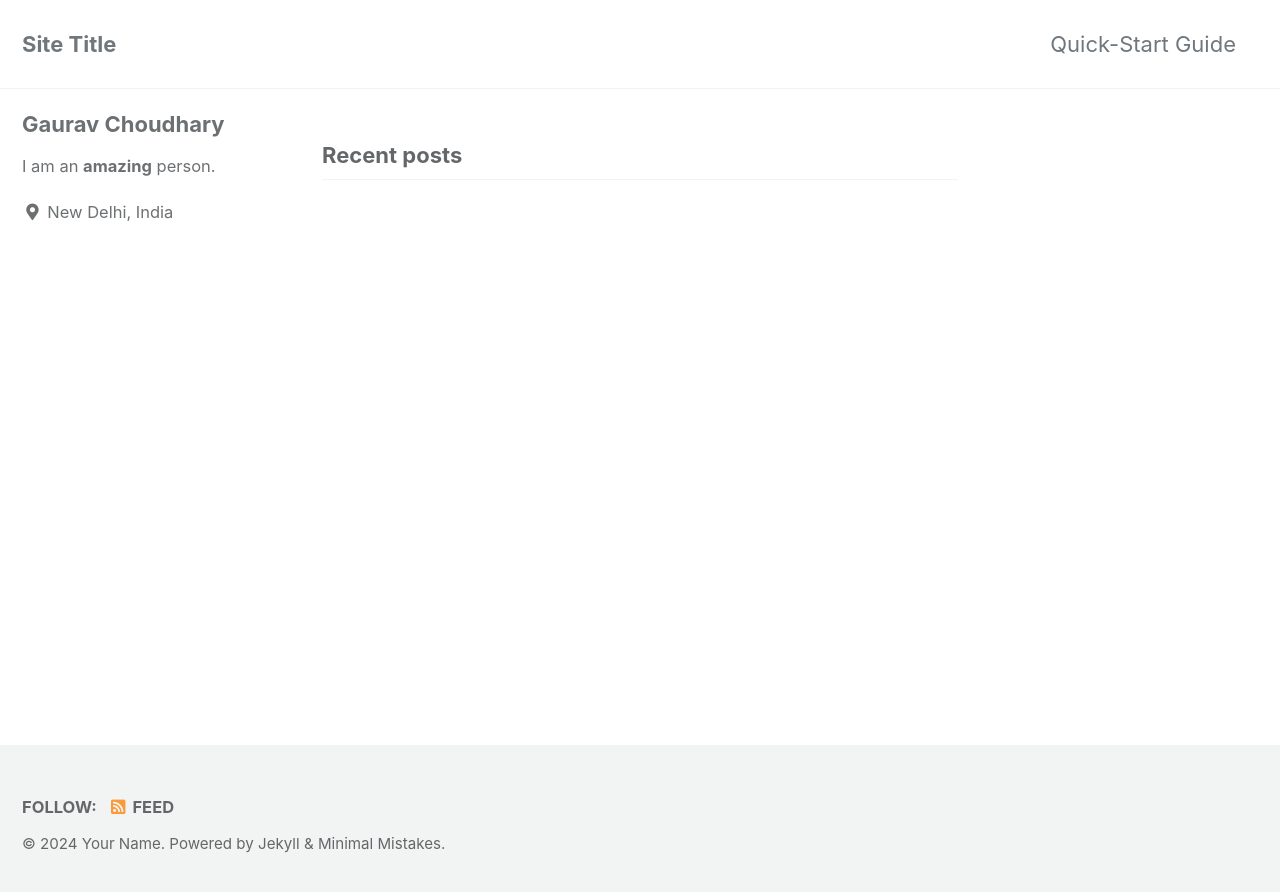
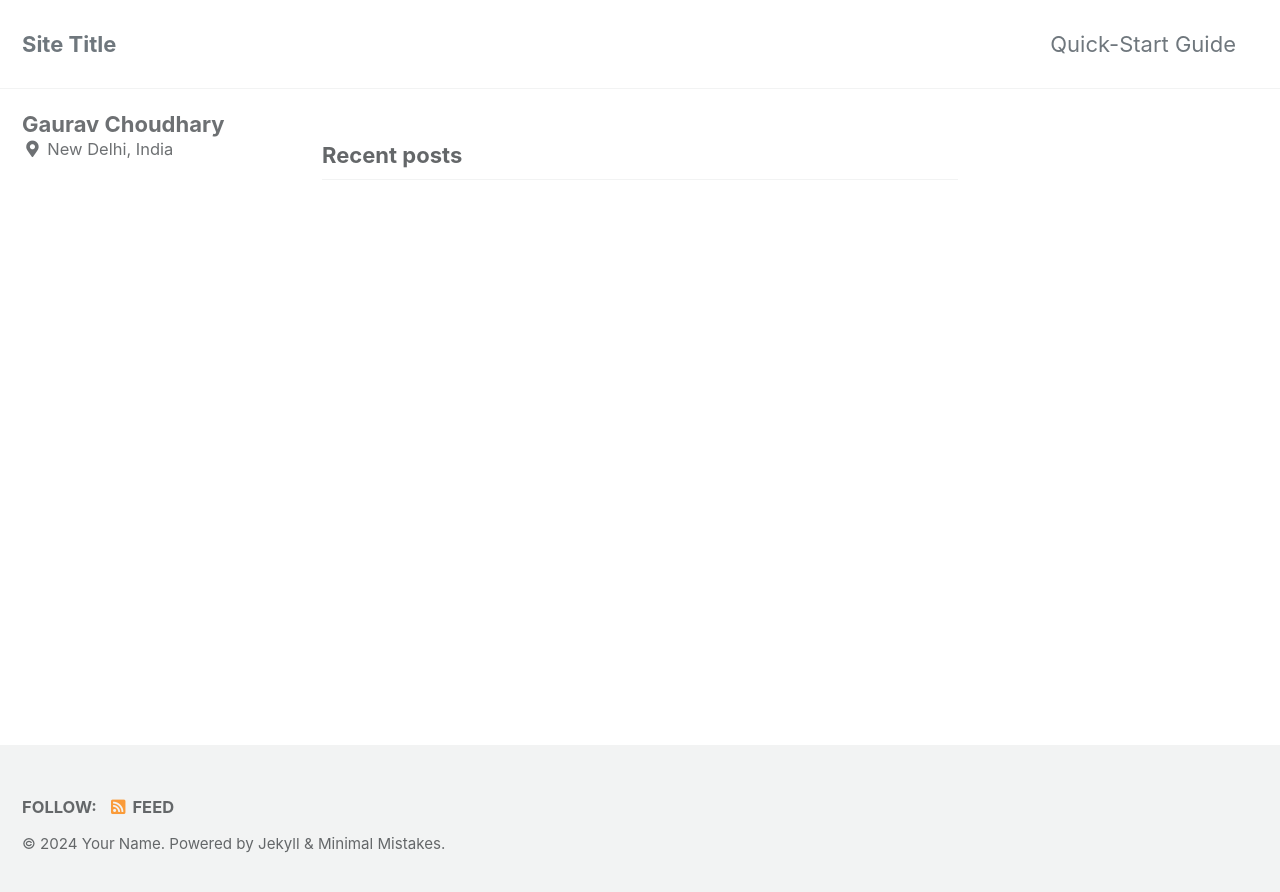
Before and after one commit to gajgaurav/gajgaurav.github.io, a Jekyll site: the page built from index.html, in a window 1280 px wide. Shown: the top 892 px of the page. Built offline with Jekyll 4.4.1, drawn with Linux system fonts in a browser that asks for light colours; cached includes are drawn as plain includes; the list of posts is cut into pages by our own code.

Commit message:
Update _config.yml

```diff
--- a/_config.yml
+++ b/_config.yml
@@ -106,7 +106,7 @@ analytics:
 author:
   name             : "Gaurav Choudhary"
   avatar           : # path of avatar image, e.g. "/assets/images/bio-photo.jpg"
-  bio              : "I am an **amazing** person."
+  bio              : #"I am an **amazing** person."
   location         : "New Delhi, India"
   email            :
   links:
```
